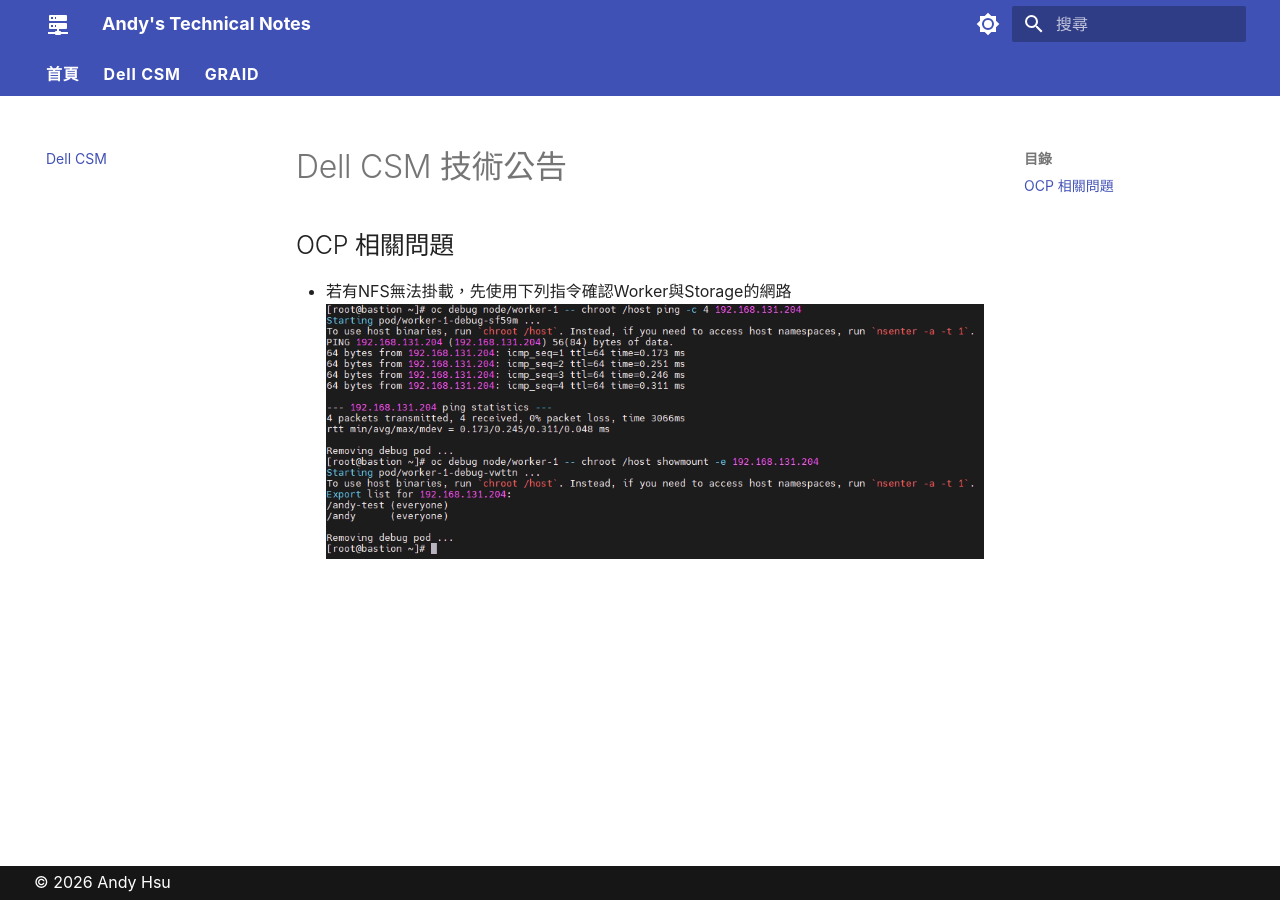
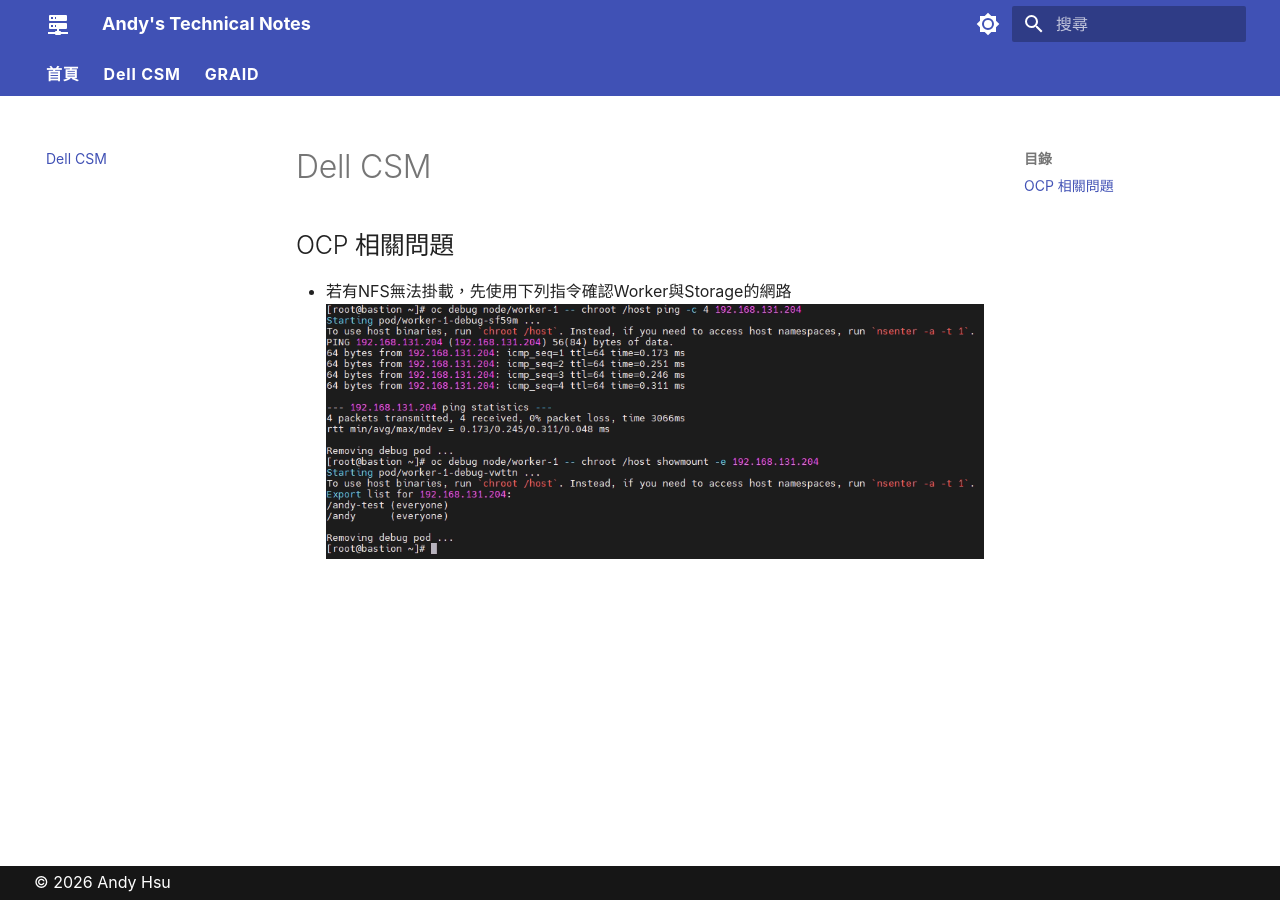
Before and after one commit to Andy0583/Metaage, an MkDocs documentation site: the page built from docs/csm/csm.md, in a window 1280 px wide. Built offline with MkDocs 1.6.1 and Material for MkDocs 9.7.7, drawn with Linux system fonts in a browser that asks for light colours.

Commit message:
Remove title from CSM technical announcement
Removed the title from the Dell CSM technical announcement.

```diff
--- a/docs/csm/csm.md
+++ b/docs/csm/csm.md
@@ -1,4 +1,3 @@
-# Dell CSM 技術公告
 ## OCP 相關問題
 - 若有NFS無法掛載，先使用下列指令確認Worker與Storage的網路
 <img src="images/001.png">
```
